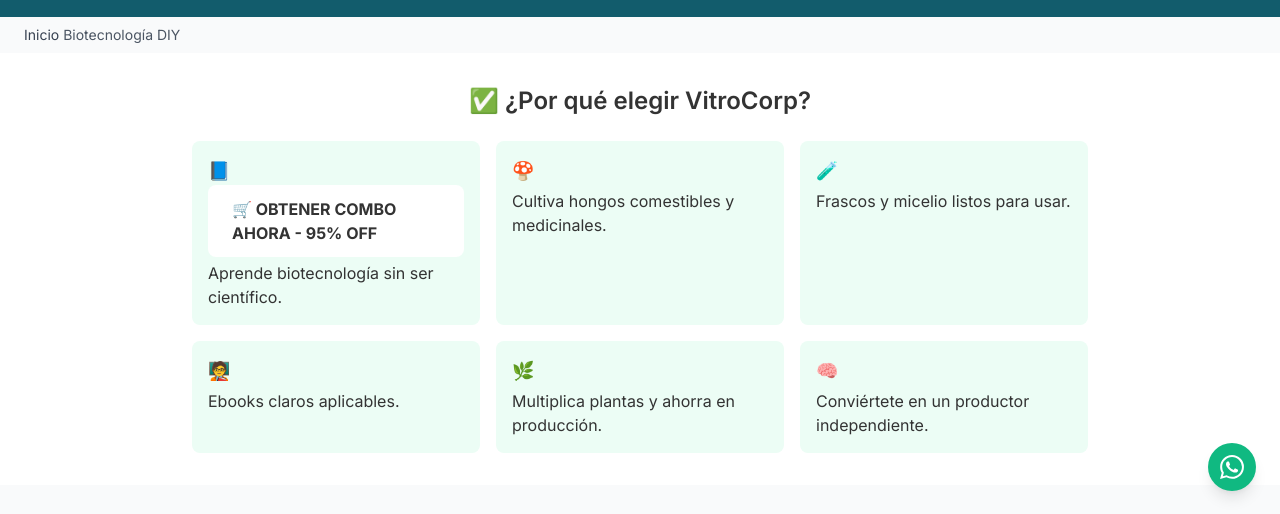
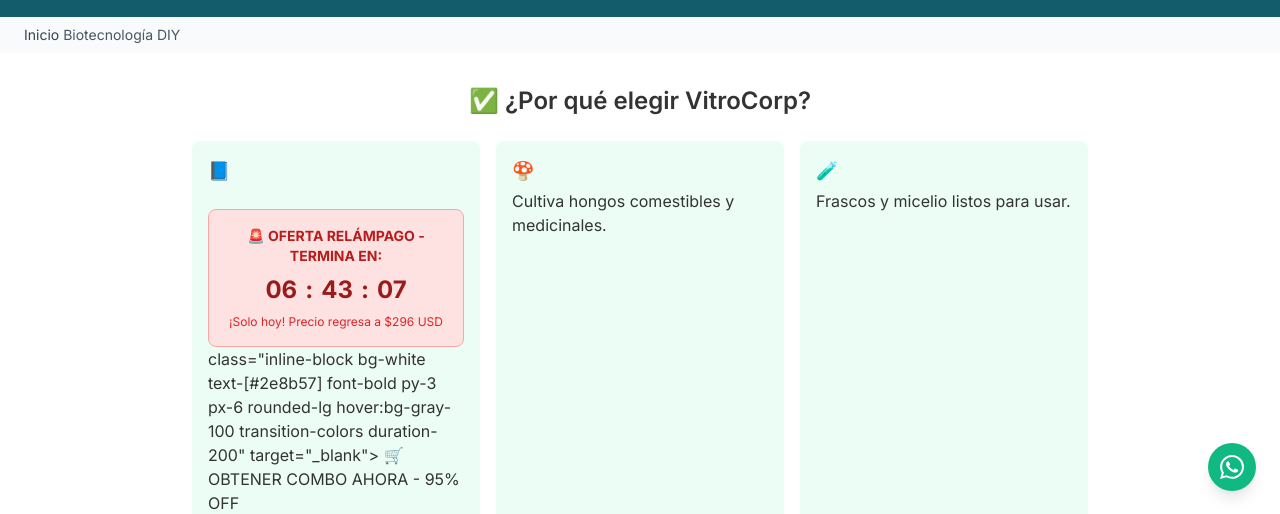
Before and after one commit to VitrocorpEc/VitrocorpEc, a plain HTML site: page index.html in a window 1280 px wide. Shown: the part 285-799 px from the top of the page. Drawn offline with nearby package versions, Linux system fonts and the light colour scheme.

Commit message:
Update index.html

```diff
--- a/index.html
+++ b/index.html
@@ -117,6 +117,41 @@
         <div class="bg-green-50 p-4 rounded-lg">
           <span class="text-lg">📘</span>
 <a href="https://go.hotmart.com/E101190469F?dp=1"
+  <!-- Contador de descuento -->
+<div class="mt-6 p-4 bg-red-100 border border-red-300 rounded-lg text-center">
+  <p class="text-red-700 font-bold text-sm mb-2">🚨 OFERTA RELÁMPAGO - TERMINA EN:</p>
+  <div id="countdown" class="flex justify-center space-x-2 text-2xl font-bold text-red-800">
+    <div>23</div><div>:</div>
+    <div>59</div><div>:</div>
+    <div>59</div>
+  </div>
+  <p class="text-red-600 text-xs mt-2">¡Solo hoy! Precio regresa a $296 USD</p>
+</div>
+
+<script>
+  // Contador regresivo
+  function updateCountdown() {
+    const now = new Date();
+    const endOfDay = new Date();
+    endOfDay.setHours(23, 59, 59, 999); // Hoy a media noche
+
+    const diff = endOfDay - now;
+
+    const hours = Math.floor(diff / (1000 * 60 * 60));
+    const minutes = Math.floor((diff % (1000 * 60 * 60)) / (1000 * 60));
+    const seconds = Math.floor((diff % (1000 * 60)) / 1000);
+
+    document.getElementById("countdown").innerHTML = `
+      <div>${hours.toString().padStart(2, '0')}</div><div>:</div>
+      <div>${minutes.toString().padStart(2, '0')}</div><div>:</div>
+      <div>${seconds.toString().padStart(2, '0')}</div>
+    `;
+  }
+
+  // Actualizar cada segundo
+  setInterval(updateCountdown, 1000);
+  updateCountdown(); // Iniciar inmediatamente
+</script>
    class="inline-block bg-white text-[#2e8b57] font-bold py-3 px-6 rounded-lg hover:bg-gray-100 transition-colors duration-200"
    target="_blank">
    🛒 OBTENER COMBO AHORA - 95% OFF
```
